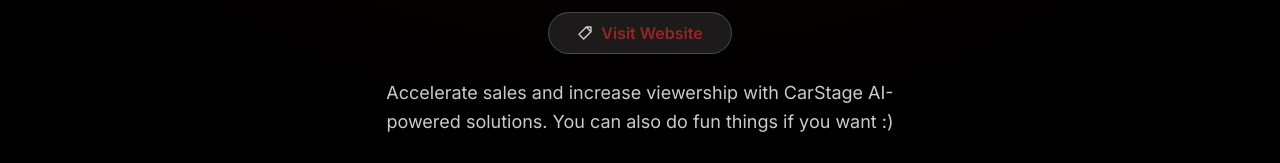
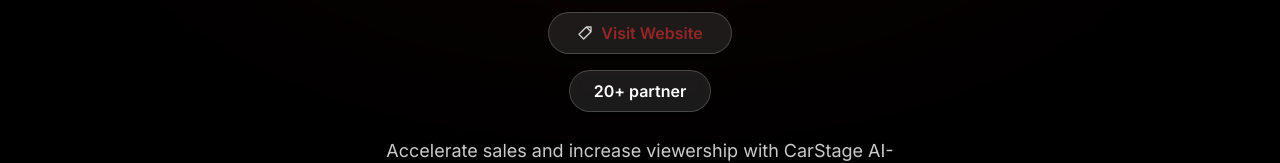
Before and after one commit to ademahmet/withbooster, a Next.js app: page / in a window 1280 px wide. Shown: the part 3512-3675 px from the top of the page. Built offline with nearby package versions, Linux system fonts and the light colour scheme.

Commit message:
Logo isim değişiklik

```diff
--- a/app/products/page.tsx
+++ b/app/products/page.tsx
@@ -107,6 +107,12 @@
         </div>
         <ModernDownloadBadge color={product.color} text={product.name === 'CarStage' ? '200+ active users' : product.name === 'Wikiz' ? '1000+ download' : '100+ download'} />
         <ModernVisitButton url={product.website} color={product.color} />
+        {/* CarStage için partner badge */}
+        {product.name === 'CarStage' && (
+          <div className="mt-4 flex items-center justify-center">
+            <span className="px-6 py-2 rounded-full bg-white/10 border border-white/20 text-white font-semibold text-base shadow backdrop-blur-md">20+ partner</span>
+          </div>
+        )}
       </div>
       {/* Açıklama */}
       <div className="mt-6 text-base md:text-lg text-white/80 leading-relaxed font-sans text-center max-w-xl mx-auto">
```
